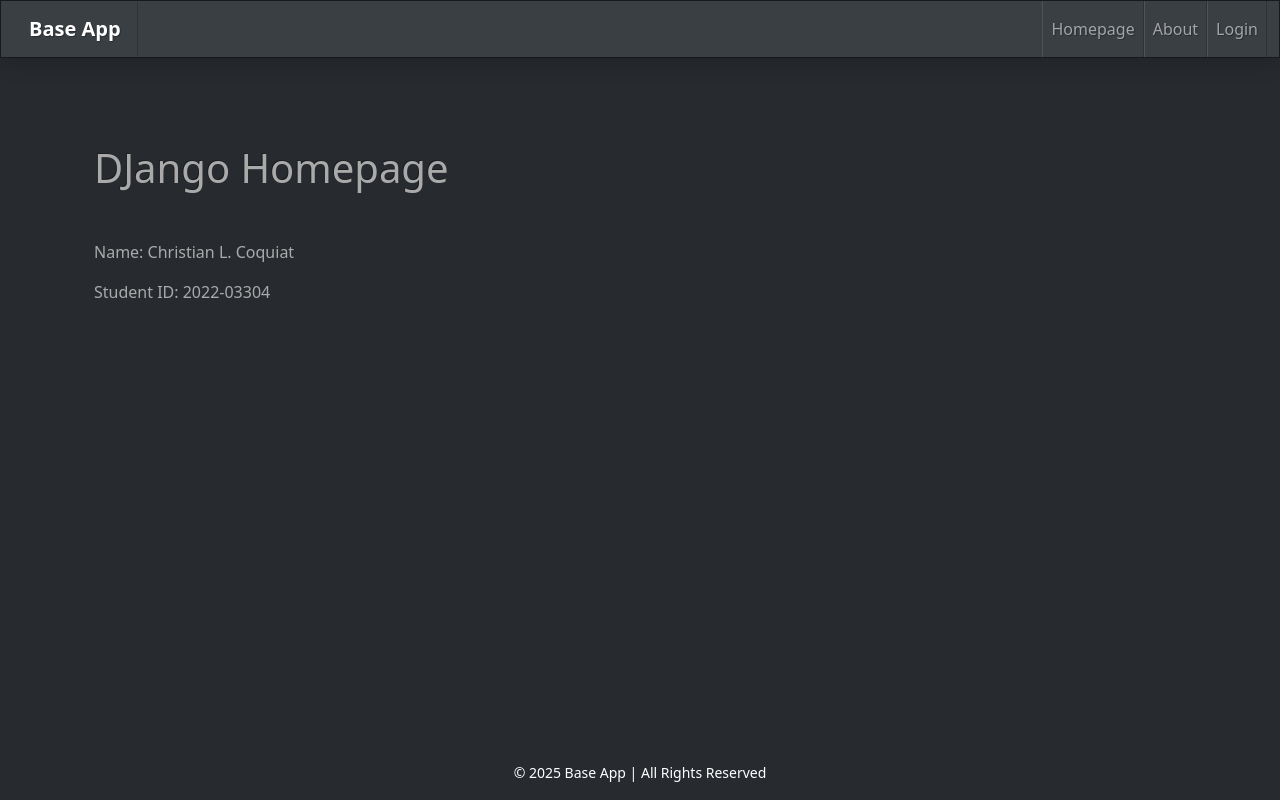
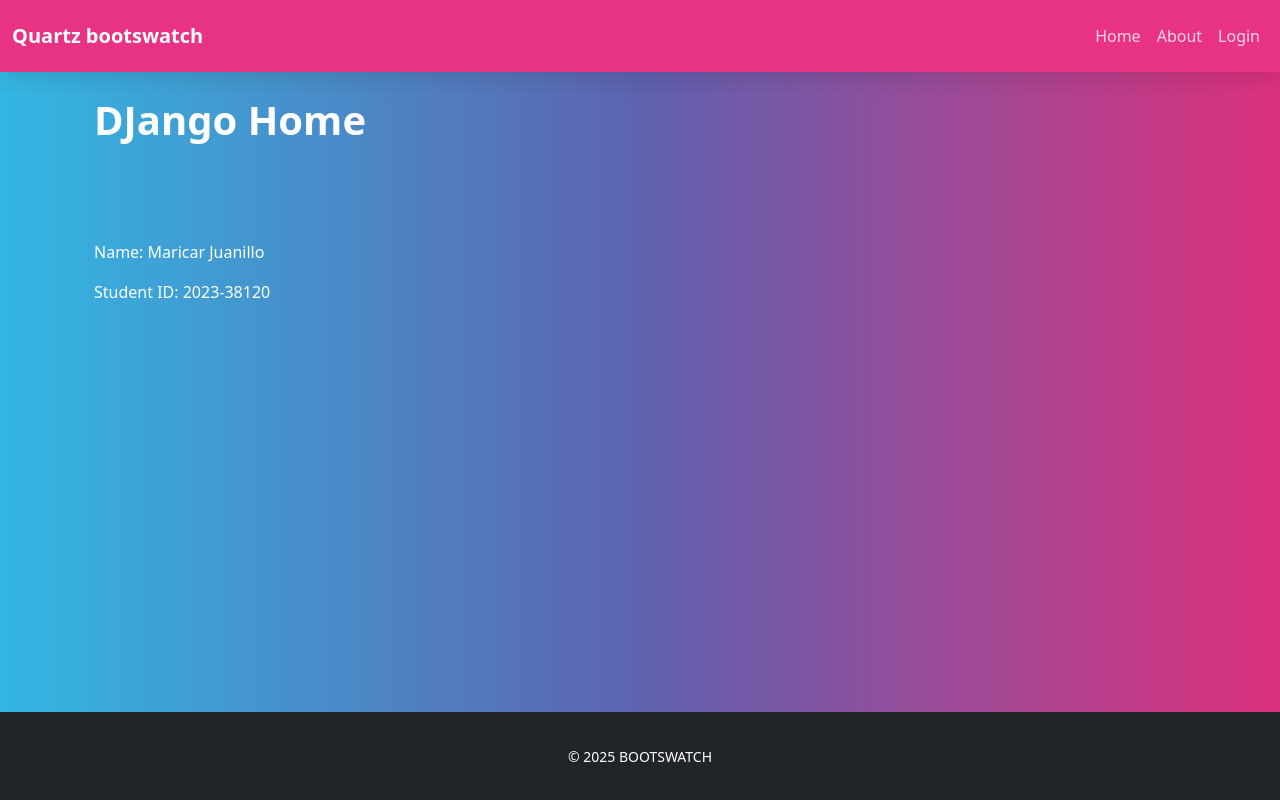
Before and after one commit to mardzviecode/DC-IT373_Maricar, a Django app: page /home/ in a window 1280 px wide. Run offline with Django 5.2, Linux system fonts and the light colour scheme; some libraries are stand-ins or nearby versions.

Commit message:
chore: initial commit

```diff
--- a/core/templates/about.html
+++ b/core/templates/about.html
@@ -3,7 +3,7 @@
 <title>{{ title }}</title>
 <div class="container">
     <h1 class="mt-5">DJango About</h1>
-    <p class="mt-5">Name: Christian L. Coquiat</p>
-    <p class="mt-1">Student ID: 2022-03304</p>
+    <p class="mt-5">Name: Maricar Juanillo</p>
+    <p class="mt-1">Student ID: 2023-38120 </p>
 </div>
 {% endblock %}
--- a/core/templates/base.html
+++ b/core/templates/base.html
@@ -3,20 +3,20 @@
   <head>
     <meta charset="utf-8">
     <meta name="viewport" content="width=device-width, initial-scale=1">
-    <title>{{ title }} | Base App</title>
-    <link href="https://cdn.jsdelivr.net/npm/bootswatch@5.3.3/dist/slate/bootstrap.min.css" rel="stylesheet">
+    <title>{{ title }}</title>
+    <link href="https://cdn.jsdelivr.net/npm/bootswatch@5.3.3/dist/quartz/bootstrap.min.css" rel="stylesheet">
   </head>
   <body>
     <nav class="navbar navbar-expand-lg navbar-dark bg-primary fixed-top shadow">
       <div class="container-fluid">
-        <a class="navbar-brand fw-bold" href="{% url 'home' %}">Base App</a>
+        <a class="navbar-brand fw-bold" href="{% url 'home' %}">Quartz bootswatch</a>
         <button class="navbar-toggler" type="button" data-bs-toggle="collapse" data-bs-target="#navbarNav">
           <span class="navbar-toggler-icon"></span>
         </button>
         <div class="collapse navbar-collapse justify-content-end" id="navbarNav">
           <ul class="navbar-nav">
             <li class="nav-item">
-              <a class="nav-link" href="{% url 'home' %}">Homepage</a>
+              <a class="nav-link" href="{% url 'home' %}">Home</a>
             </li>
             <li class="nav-item">
               <a class="nav-link" href="{% url 'about' %}">About</a>
@@ -28,12 +28,12 @@
         </div>
       </div>
     </nav>
-    <main class="container my-5 pt-5">
+    <main class="container">
       {% block content %}
       {% endblock %}
     </main>
     <footer class="bg-dark text-white text-center py-3 fixed-bottom">
-      <small>© 2025 Base App | All Rights Reserved</small>
+      <small>© 2025 BOOTSWATCH</small>
     </footer>
 
     <!-- Bootstrap JS -->
--- a/core/templates/home.html
+++ b/core/templates/home.html
@@ -1,8 +1,9 @@
 {% extends "base.html" %}
 {% block content %}
+<title>{{ title }}</title>
 <div class="container">
-    <h1 class="mt-5">DJango Homepage</h1>
-    <p class="mt-5">Name: Christian L. Coquiat</p>
-    <p class="mt-1">Student ID: 2022-03304</p>
+    <h1 class="mt-5">DJango Home</h1>
+    <p class="mt-5">Name: Maricar Juanillo</p>
+    <p class="mt-1">Student ID: 2023-38120 </p>
 </div>
 {% endblock %}
```
